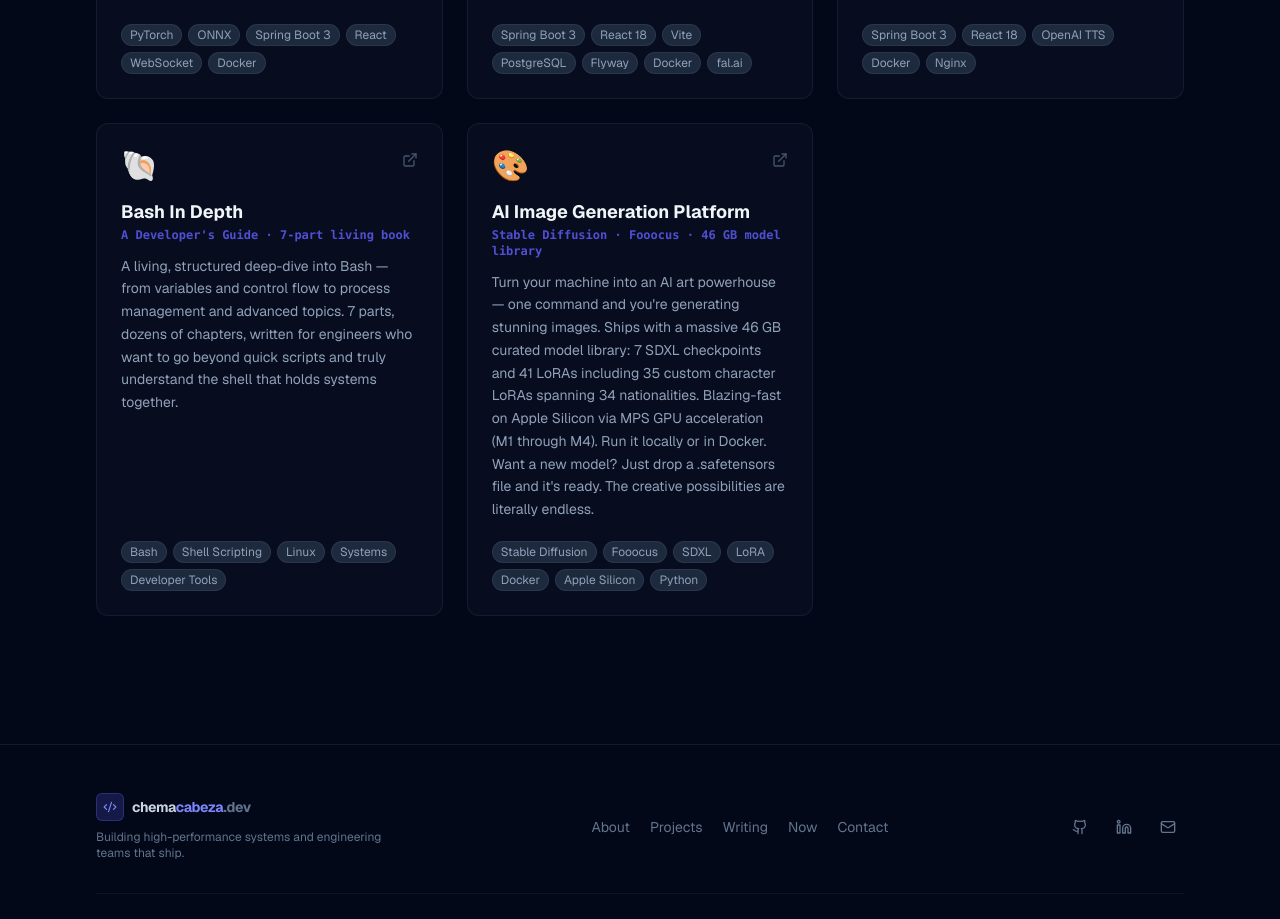
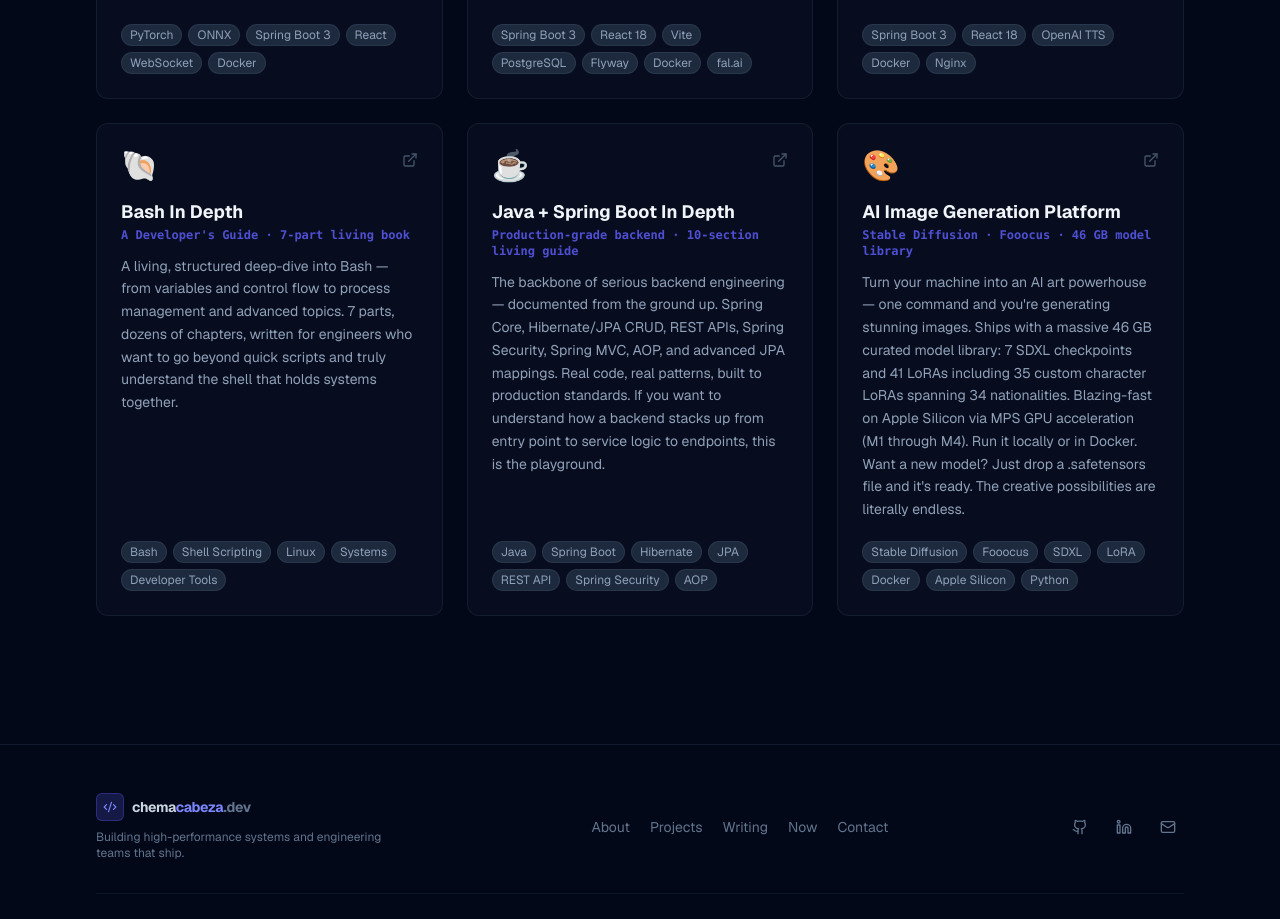
Before and after one commit to chemacabeza/chemacabeza-dev, a Next.js app: page /projects in a window 1280 px wide. Shown: the part 1200-2119 px from the top of the page. Built offline with nearby package versions, Linux system fonts and the light colour scheme.

Commit message:
projects: add Java + Spring Boot In Depth card to GitHub section

```diff
--- a/app/projects/page.tsx
+++ b/app/projects/page.tsx
@@ -53,6 +53,16 @@ const githubProjects = [
         description:
             "A living, structured deep-dive into Bash — from variables and control flow to process management and advanced topics. 7 parts, dozens of chapters, written for engineers who want to go beyond quick scripts and truly understand the shell that holds systems together.",
         tags: ["Bash", "Shell Scripting", "Linux", "Systems", "Developer Tools"],
+    },
+    {
+        repo: "JavaSpringBoot",
+        url: "https://github.com/chemacabeza/my-github-projects/tree/master/JavaSpringBoot",
+        emoji: "☕",
+        title: "Java + Spring Boot In Depth",
+        subtitle: "Production-grade backend · 10-section living guide",
+        description:
+            "The backbone of serious backend engineering — documented from the ground up. Spring Core, Hibernate/JPA CRUD, REST APIs, Spring Security, Spring MVC, AOP, and advanced JPA mappings. Real code, real patterns, built to production standards. If you want to understand how a backend stacks up from entry point to service logic to endpoints, this is the playground.",
+        tags: ["Java", "Spring Boot", "Hibernate", "JPA", "REST API", "Spring Security", "AOP"],
     },
     {
         repo: "AI-related",
```
